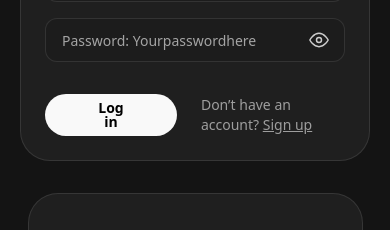
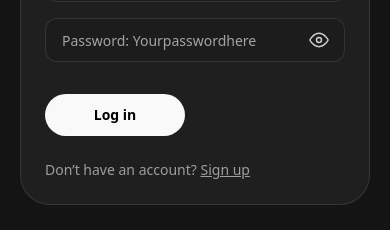
Before and after one commit to Sailortr/read-journey, a React (Vite) app: page /login in a window 390 px wide. Shown: the part 308-538 px from the top of the page. Built offline with nearby package versions, Linux system fonts and the light colour scheme.

Commit message:
login button up02

```diff
--- a/src/components/auth/LoginForm.jsx
+++ b/src/components/auth/LoginForm.jsx
@@ -72,19 +72,22 @@ export default function LoginForm() {
         </button>
       </div>
 
-      <div className="flex items-center gap-6 pt-6">
+      <div className="flex items-center gap-6 pt-6 flex-wrap">
         <button
           disabled={isSubmitting}
           type="submit"
           className="
     inline-flex items-center justify-center rounded-[30px]
-            font-bold leading-none border transition-colors duration-200
+    font-bold border transition-colors duration-200
     bg-[#F9F9F9] text-black border-transparent
     hover:bg-[#141414] hover:text-white hover:border-[#2E2E2E]
     focus:outline-none focus:ring-2 focus:ring-white/10
     disabled:opacity-60 disabled:hover:bg-[#F9F9F9] disabled:hover:text-black disabled:hover:border-transparent
-            h-[42px] px-[50px] text-[14px]
-            md:h-[52px] md:px-[54px] md:text-base
+
+    h-[42px] px-[29px] text-[14px] leading-[18px]
+    whitespace-nowrap flex-shrink-0 min-w-[140px]
+
+    md:h-[52px] md:px-[54px] md:text-base md:leading-none
   "
         >
           Log in
```
Lines whose indentation alone changed are shown as unchanged.
